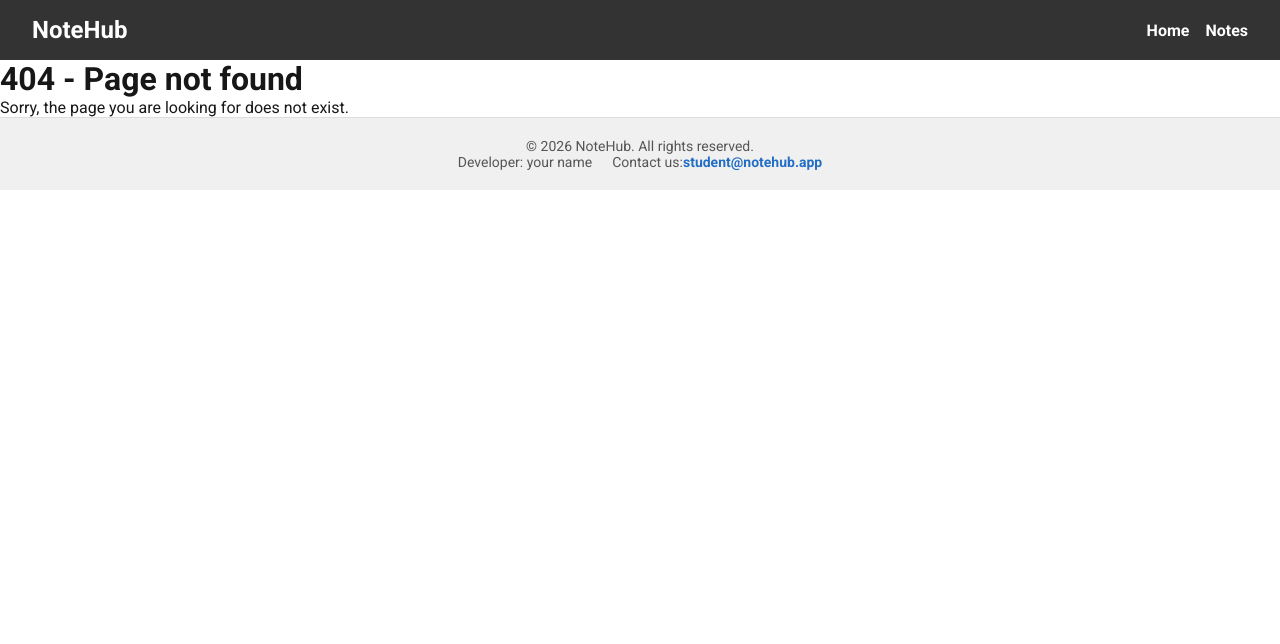
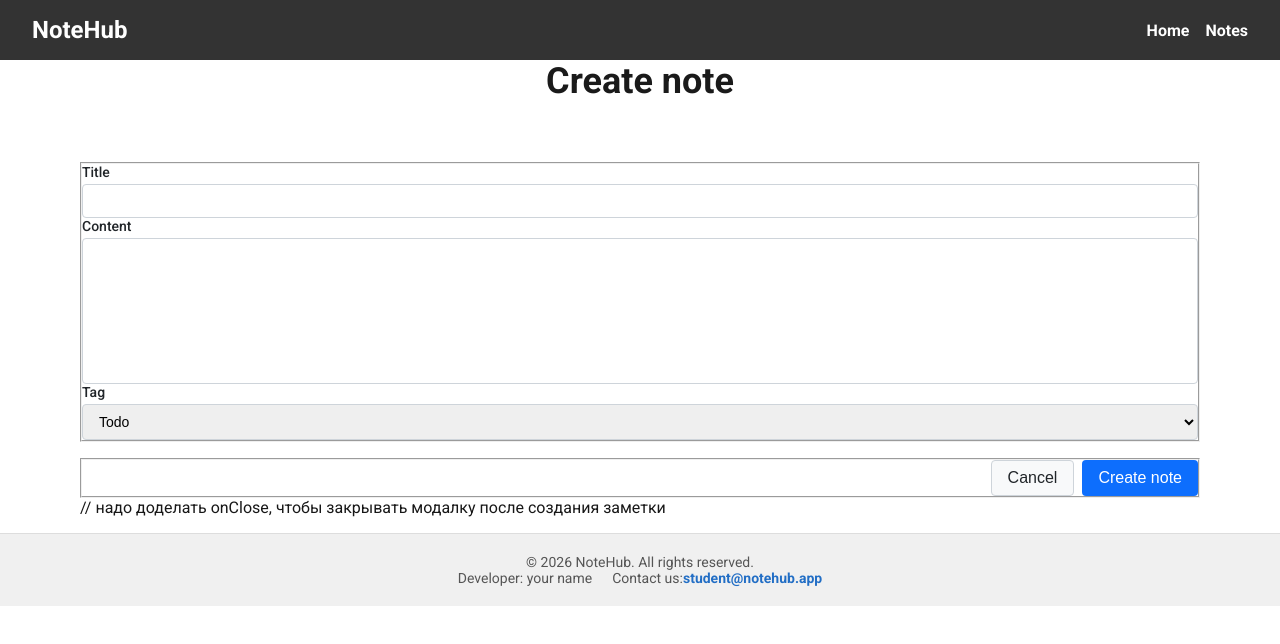
Before and after one commit to SashaGS/08-zustand, a Next.js app: page /notes/action/create in a window 1280 px wide. Before the commit this address had no page. Shown: the top 644 px of the page. Built offline with nearby package versions, Linux system fonts and the light colour scheme.

Commit message:
add form notes client

```diff
--- a/app/layout.tsx
+++ b/app/layout.tsx
@@ -33,7 +33,7 @@ export const metadata: Metadata = {
   openGraph: {
     title: "NoteHub",
     description: "Capture your thoughts, organize your tasks",
-    url: "https://notehub.com/",
+    url: "/",
     images: [{
       url: "https://ac.goit.global/fullstack/react/notehub-og-meta.jpg",
         width: 1200,
--- /dev/null
+++ b/app/notes/action/create/CreateNote.module.css
@@ -0,0 +1,18 @@
+.main {
+  flex: 1;
+}
+
+.container {
+  width: 90%;
+  max-width: 1280px;
+  margin: 0px auto;
+  padding: 0 16px 16px;
+}
+
+.title {
+  font-size: 36px;
+  font-weight: 700;
+  color: #1a1a1a;
+  margin-bottom: 60px;
+  text-align: center;
+}
--- /dev/null
+++ b/app/notes/action/create/page.tsx
@@ -0,0 +1,36 @@
+
+
+import {Metadata} from "next";
+import css from "./CreateNote.module.css";
+import NoteForm from "@/components/NoteForm/NoteForm";
+
+export const metadata: Metadata = {
+  title: "Create Note",
+  description: "Create a new note in NoteHub",
+    openGraph: {
+    title: "Create Note",
+    description: "Create a new note in NoteHub",
+    url: "/notes/create",
+    images: [
+        {
+            url: "https://ac.goit.global/fullstack/react/notehub-og-meta.jpg",
+            width: 1200,
+            height: 630,
+            alt: "Create a new note in NoteHub",
+        },
+    ],
+  },
+};
+
+
+export default function CreateNotePage() {
+
+  return (
+    <main className={css.main}>
+        <div className={css.container}>
+            <h1 className={css.title}>Create note</h1>
+	        <NoteForm onClose={()=>{}}/>// надо доделать onClose, чтобы закрывать модалку после создания заметки
+        </div>
+    </main>
+  );
+}
--- a/components/NoteForm/NoteForm.tsx
+++ b/components/NoteForm/NoteForm.tsx
@@ -1,10 +1,8 @@
 import { useMutation, useQueryClient } from "@tanstack/react-query";
 import css from "./NoteForm.module.css";
 import { useId } from "react";
-import { Formik, Form, Field, ErrorMessage, type FormikHelpers } from "formik";
 import { addNote } from "../../lib/api/api";
 import toast from "react-hot-toast";
-import * as Yup from "yup";
 
 interface NoteFormProps {
   onClose: () => void;
@@ -12,6 +10,7 @@ interface NoteFormProps {
 
 function NoteForm({ onClose }: NoteFormProps) {
   const queryClient = useQueryClient();
+  const fieldId = useId();
 
   const { mutate } = useMutation({
     mutationFn: addNote,
@@ -23,86 +22,60 @@ function NoteForm({ onClose }: NoteFormProps) {
       toast(`Error adding note ${error}`);
     },
   });
-  const fieldId = useId();
 
-  interface NoteFormValues {
-    title: string;
-    content: string;
-    tag: string;
-  }
-
-  const initialValues: NoteFormValues = {
-    title: "",
-    content: "",
-    tag: "Personal",
+  async function handleSubmit(formData: FormData) {
+    const values = {
+      title: formData.get("title") as string,
+      content: formData.get("content") as string,
+      tag: formData.get("tag") as string,
     };
 
-  const handleSubmit = async (
-    values: NoteFormValues,
-    actions: FormikHelpers<NoteFormValues>,
-  ) => {
     try {
       mutate({ ...values });
-      actions.resetForm();
     } catch (error) {
       toast(`Error adding note ${error}`);
     }
-  };
-
-  const NoteFormSchema = Yup.object().shape({
-    title: Yup.string()
-      .min(3, "Title must be at least 3 characters")
-      .max(50, "Title must be max 50 characters")
-      .required("required"),
-    content: Yup.string().max(500, "content must be max 500 characters"),
-    tag: Yup.string()
-      .oneOf(["Todo", "Work", "Personal", "Meeting", "Shopping"], "Invalid tag")
-      .required("required"),
-  });
+  }
 
   return (
-    <Formik
-      initialValues={initialValues}
-      onSubmit={handleSubmit}
-      validationSchema={NoteFormSchema}
-    >
-      <Form className={css.form}>
+    <form className={css.form} >
       <fieldset>
         <div className={css.formGroup}>
           <label htmlFor={`${fieldId}-title`}>Title</label>
-            <Field id="title" type="text" name="title" className={css.input} />
-            <ErrorMessage name="title" component="span" className={css.error} />
+          <input
+            id={`${fieldId}-title`}
+            type="text"
+            name="title"
+            className={css.input}
+            required
+            minLength={3}
+            maxLength={50}
+          />
         </div>
 
         <div className={css.formGroup}>
           <label htmlFor={`${fieldId}-content`}>Content</label>
-            <Field
-              id="content"
+          <textarea
+            id={`${fieldId}-content`}
             name="content"
-              as="textarea"
             rows={8}
             className={css.textarea}
-            />
-
-            <ErrorMessage
-              name="content"
-              component="span"
-              className={css.error}
+            maxLength={500}
           />
         </div>
 
         <div className={css.formGroup}>
           <label htmlFor={`${fieldId}-tag`}>Tag</label>
-            <Field as="select" id="tag" name="tag" className={css.select}>
+          <select id={`${fieldId}-tag`} name="tag" className={css.select} required>
             <option value="Todo">Todo</option>
             <option value="Work">Work</option>
             <option value="Personal">Personal</option>
             <option value="Meeting">Meeting</option>
             <option value="Shopping">Shopping</option>
-            </Field>
-            <ErrorMessage name="tag" component="span" className={css.error} />
+          </select>
         </div>
       </fieldset>
+
       <fieldset>
         <div className={css.actions}>
           <button
@@ -112,13 +85,12 @@ function NoteForm({ onClose }: NoteFormProps) {
           >
             Cancel
           </button>
-            <button type="submit" className={css.submitButton} disabled={false}>
+          <button type="submit" className={css.submitButton} formAction={handleSubmit}>
             Create note
           </button>
         </div>
       </fieldset>
-      </Form>
-    </Formik>
+    </form>
   );
 }
 
--- /dev/null
+++ b/lib/store/noteStore.ts
@@ -0,0 +1,5 @@
+const initialDraft = {
+  title: '',
+  content: '',
+  tag: 'Todo',
+};
```
Also changed, not shown: app/notes/filter/[...slug]/Notes.client.tsx (+8 -8 lines). Lines whose indentation alone changed are shown as unchanged.
